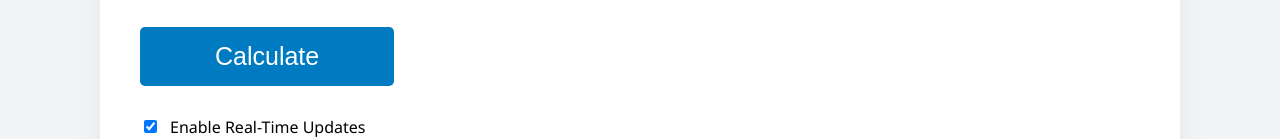
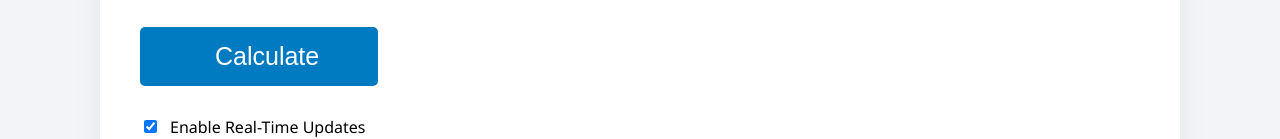
Before and after one commit to Haiku717/solid-enigma, a plain HTML site: page index.html in a window 1280 px wide. Shown: the part 615-754 px from the top of the page. Drawn offline with Linux system fonts and the light colour scheme.

Commit message:
Update index.html

```diff
--- a/index.html
+++ b/index.html
@@ -53,7 +53,7 @@
         </select>
       </label>
 
-      <button id="calculateButton" onclick="calculate()" style="padding: 15px 75px; font-size: 25px; background: #007AC1; color: white; border: none; border-radius: 5px; cursor: pointer; margin-bottom: 10px;">
+      <button id="calculateButton" onclick="calculate()" style="width: 50%; padding: 15px 75px; font-size: 25px; background: #007AC1; color: white; border: none; border-radius: 5px; cursor: pointer; margin-bottom: 10px;">
         <i class="fas fa-calculator"></i> Calculate
       </button>
 
```
